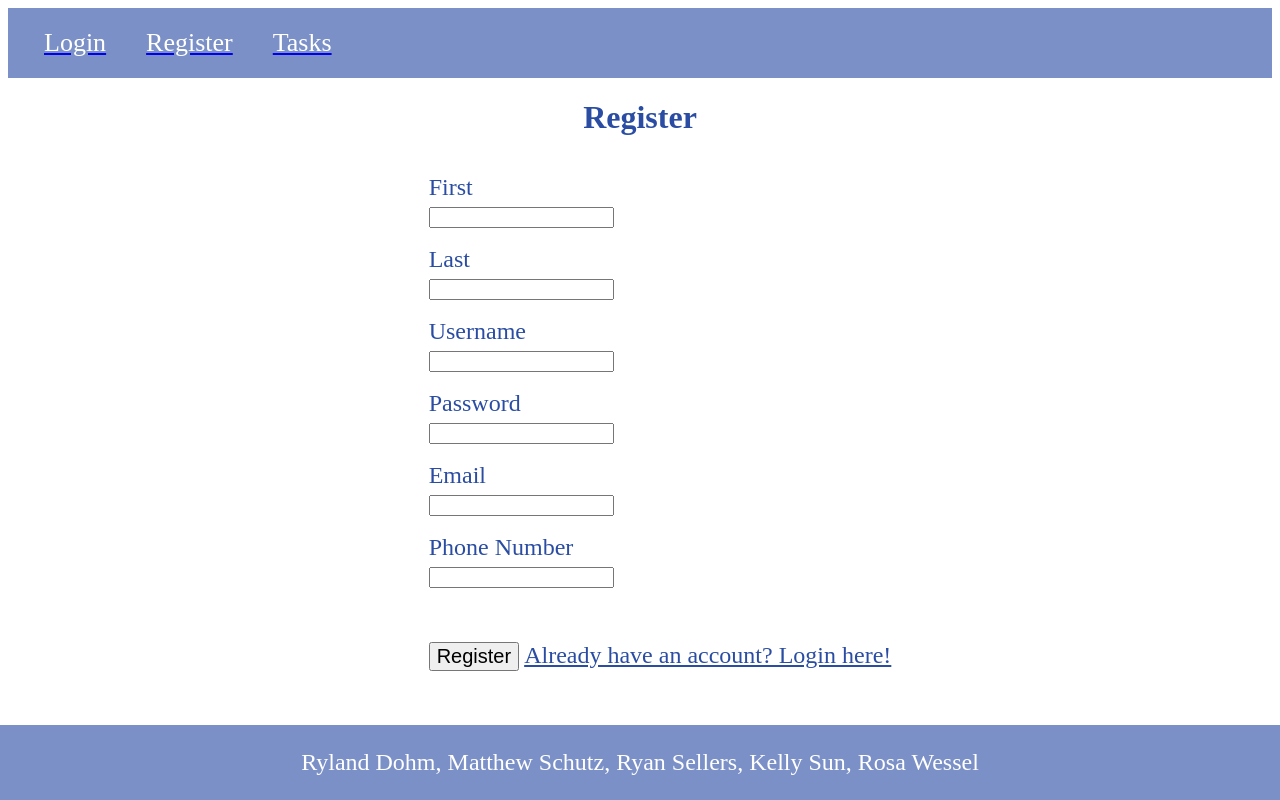
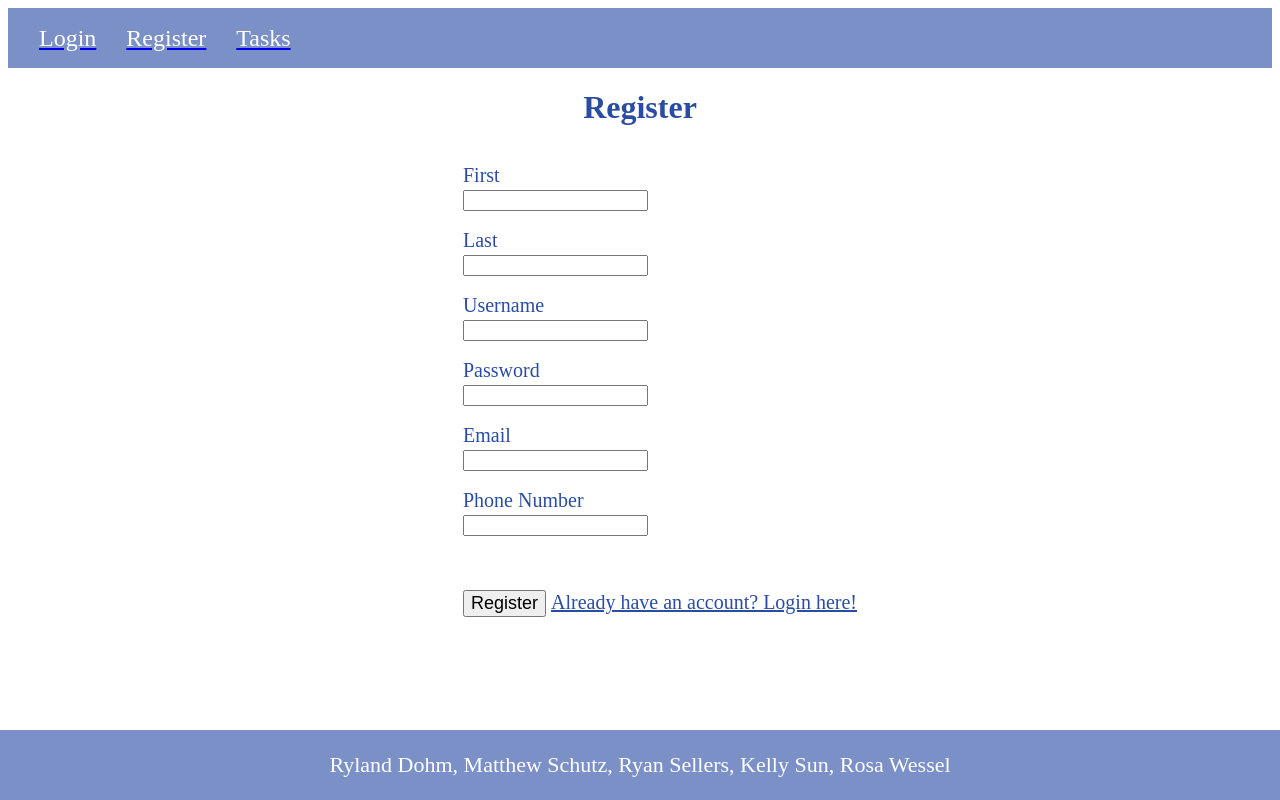
Before and after one commit to kellysun0124/Task-Manager, an Angular app in the folder my-app/: page /register in a window 1280 px wide. Built offline with nearby package versions, Linux system fonts and the light colour scheme.

Commit message:
resizing

```diff
--- a/my-app/src/app/footer/footer.component.css
+++ b/my-app/src/app/footer/footer.component.css
@@ -5,6 +5,6 @@ footer {
   width: 100%;
   color: white;
   text-align: center;
-  font-size: 24px;
+  font-size: 22px;
   background-color: #2a4ca39e; /* Set background color */
 }
--- a/my-app/src/app/header/header.component.css
+++ b/my-app/src/app/header/header.component.css
@@ -1,6 +1,6 @@
 mat-toolbar{
   background-color: #2a4ca39e;
-  height: 70px;
+  height: 60px;
   display: flex;
 }
 .navbar-nav {
@@ -12,8 +12,8 @@ mat-toolbar{
 }
 .nav-item{
   display: block;
-  padding: 20px;
-  font-size: 26px;
+  padding: 15px;
+  font-size: 24px;
   color: white;
 }
 
--- a/my-app/src/app/login/login.component.css
+++ b/my-app/src/app/login/login.component.css
@@ -13,11 +13,11 @@
 
 li {
   color: #2a4da3;
-  font-size: 24px;
+  font-size: 20px;
 }
 
 .button{
-  font-size: 20px;
+  font-size: 18px;
 }
 
 .custom-link{
--- a/my-app/src/app/register/register.component.css
+++ b/my-app/src/app/register/register.component.css
@@ -13,7 +13,7 @@
 
 li {
   color: #2a4da3;
-  font-size: 24px;
+  font-size: 20px;
 }
 
 .custom-link{
@@ -27,7 +27,7 @@ li {
 }
 
 .button{
-  font-size: 20px;
+  font-size: 18px;
 }
 
 .custom-link{
```
